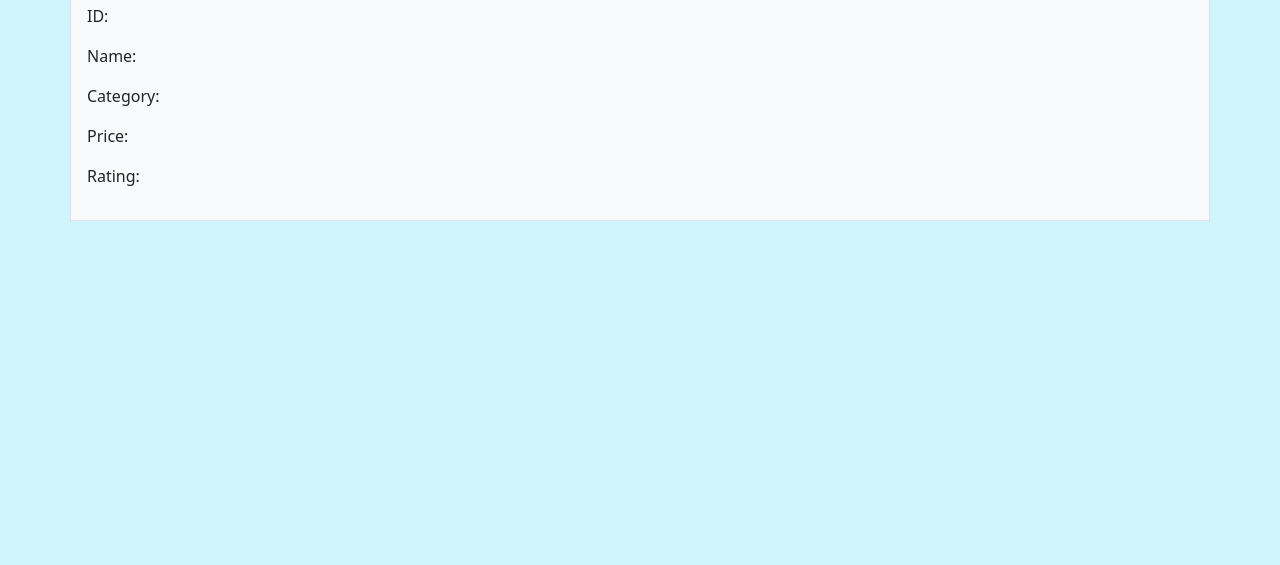
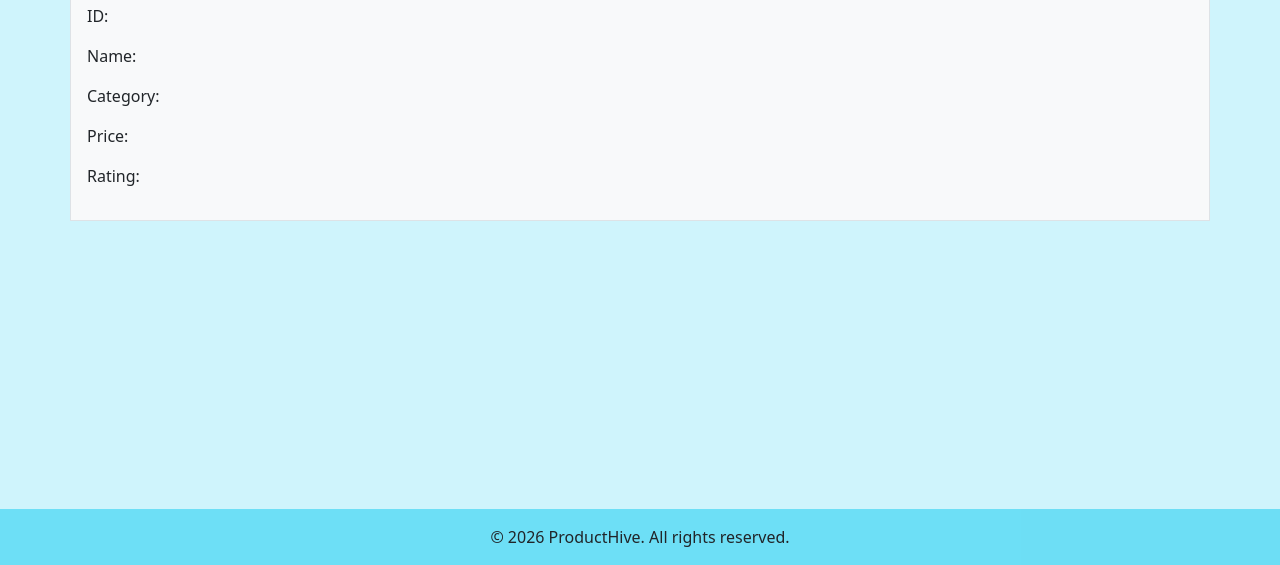
Before and after one commit to vigneshponna07/Product-Hive, a website: page details.html in a window 1280 px wide. Shown: the part 235-800 px from the top of the page. Drawn offline with nearby package versions, Linux system fonts and the light colour scheme.

Commit message:
last update

```diff
--- a/details.html
+++ b/details.html
@@ -72,6 +72,11 @@
         document.getElementById("price").innerText = product.price;
         document.getElementById("rating").innerText = product.rating;
       </script>
+<div class="fixed-bottom">
+<footer class="text-center bg-info bg-opacity-50 text-dark p-3">
+  &copy; 2026 ProductHive. All rights reserved.
+</footer>
+</div>
 
 </body>
 </html>
```
